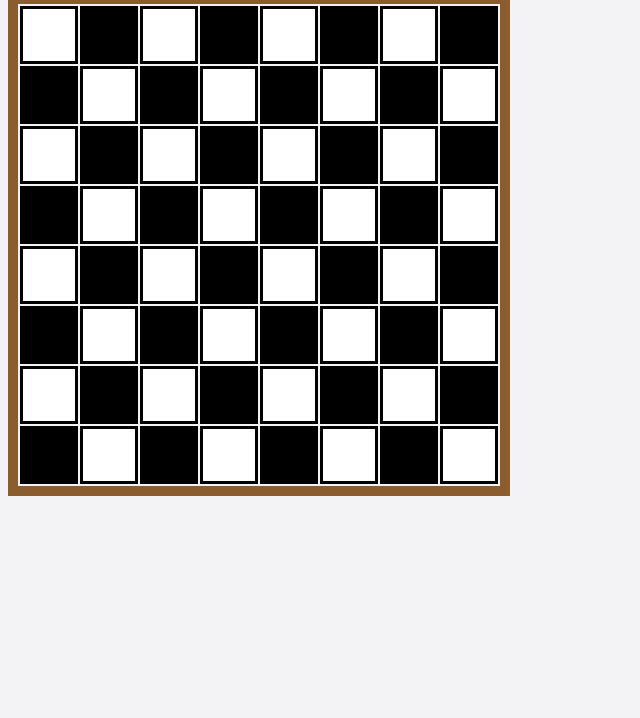
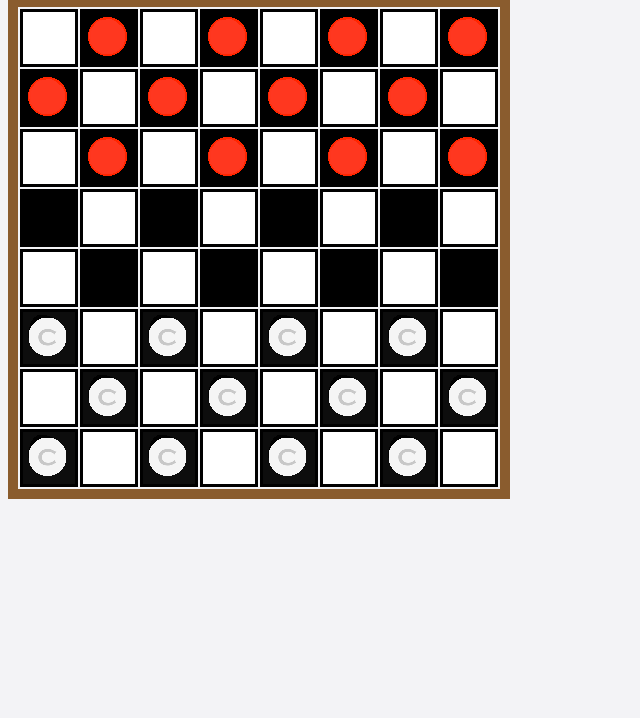
Before and after one commit to hjwouden/Checkers, a plain HTML site: page Main.html in a window 1280 px wide. Shown: the part 82-800 px from the top of the page, without its empty margins (0-640 px from the left). Drawn offline with Linux system fonts and the light colour scheme.

Commit message:
Updated for Assn3
Changed id tags to be number, Updated so more MVC style. Project now
includes model.js. contains game state. updates view. css sheet uses
class instead of id tag

```diff
--- a/Main.html
+++ b/Main.html
@@ -5,14 +5,15 @@
             <link href="style.css" rel="stylesheet" type="text/css" />
         </head>
 
-       <body onload= "showCountdown()">
+       <body>
             <h1>Checkers</h1>
+            <div>
+                <button type="button" onclick="newGame();">New Game</button>
+                <a href = "index.html" target="_blank">How to play Checkers</a>
 
-            <div class="board">
+            </div>
+           <script src="board1.js"></script>
+           <script src="model.js"></script>
 
-          <a href = "index.html" target="_blank">How to play Checkers</a>
-            </div>
-
-           <script src="board1.js"></script>
         </body>
     </html>
--- a/board1.js
+++ b/board1.js
@@ -1,9 +1,12 @@
 var BLACKorWHITE = 1;
+
+var SqNum = 0;
 
     function tableCreate(TblHeight,TblWidth)
     {
         var body=document.getElementsByTagName('body')[0];
         var tbl=document.createElement('table');
+        tbl.id = "gameboard";
         var tbdy=document.createElement('tbody');
 
         for(var i=0;i<TblHeight;i++)
@@ -16,7 +19,8 @@ var BLACKorWHITE = 1;
                     if (BLACKorWHITE == 0)
                     {
                         var td=document.createElement('td');
-                        td.id="white";
+                        td.id=SqNum++;
+                        td.className="white";
                         tr.appendChild(td)
                         BLACKorWHITE = 1;
                     }
@@ -24,15 +28,18 @@ var BLACKorWHITE = 1;
                     {
                         var td=document.createElement('td');
                         if (i <= 2) {
-                            td.id="black";
+                            td.id=SqNum++;
+                            td.className="black";
                         }
                         else if (i >= 5) {
 
-                            td.id = "black";
+                            td.id = SqNum++;
+                            td.className="black";
                         }
                         else
                         {
-                            td.id = "black";
+                            td.id = SqNum++;
+                            td.className="black";
                         }
                         tr.appendChild(td)
                         BLACKorWHITE = 0;
@@ -44,14 +51,17 @@ var BLACKorWHITE = 1;
                     {
                         var td=document.createElement('td');
                         if (i <= 2) {
-                            td.id = "black";
+                            td.id = SqNum++;
+                            td.className="black";
                         }
                         else if (i >= 5) {
-                            td.id = "black";
+                            td.id = SqNum++;
+                            td.className="black";
                         }
                         else
                         {
-                            td.id = "black";
+                            td.id = SqNum++;
+                            td.className="black";
                         }
                         tr.appendChild(td)
                         BLACKorWHITE = 1;
@@ -59,7 +69,8 @@ var BLACKorWHITE = 1;
                     else
                     {
                         var td=document.createElement('td');
-                       td.id = "white";
+                       td.id = SqNum++;
+                       td.className="white";
                         tr.appendChild(td)
                         BLACKorWHITE = 0;
                     }
@@ -70,4 +81,4 @@ var BLACKorWHITE = 1;
         tbl.appendChild(tbdy);
         body.appendChild(tbl)
     }
-document.getElementById("testing").innerHTML= tableCreate(8,8);
+document.createElement = tableCreate(8,8);
--- /dev/null
+++ b/model.js
@@ -0,0 +1,63 @@
+//model.js for keeping track of checkers game board state
+var black = 1;
+var red = 2;
+var board;
+
+//Array shows the current Game State
+var CurrentGame = [0,1,0,1,0,1,0,1,
+                  1,0,1,0,1,0,1,0,
+                  0,1,0,1,0,1,0,1,
+                  0,0,0,0,0,0,0,0,
+                  0,0,0,0,0,0,0,0,
+                  2,0,2,0,2,0,2,0,
+                  0,2,0,2,0,2,0,2,
+                  2,0,2,0,2,0,2,0];
+
+//Array that is the layout of Starting Game
+var StartBoard = [0,1,0,1,0,1,0,1,
+                  1,0,1,0,1,0,1,0,
+                  0,1,0,1,0,1,0,1,
+                  0,0,0,0,0,0,0,0,
+                  0,0,0,0,0,0,0,0,
+                  2,0,2,0,2,0,2,0,
+                  0,2,0,2,0,2,0,2,
+                  2,0,2,0,2,0,2,0];
+
+var gameboard = document.getElementById("gameboard");
+newGame();
+
+//function draws the starting Gameboard
+function newGame(){
+    var k = 0;
+    for(var i = 0; i<8; i++){
+        for(var j = 0; j<8; j++){
+            var cell = gameboard.rows[i].cells[j];
+            if (StartBoard[k] == 1) {
+                //cell.id = "redPC";
+                cell.className = "redPC";
+            }
+            else if (StartBoard[k] == 2) {
+                //cell.id = "whitePC";
+                cell.className = "whitePC";
+            }
+            k++;
+        }
+    }
+}
+
+function UpdateMove(){
+    //1 check if move is valid
+    //2 update current game array
+    //3 update view, change className from piece to black, and from black to piece
+}
+
+//Array shows all valid move locations
+//   valid moves have 1. invalid 0
+var ValidMove = [0,1,0,1,0,1,0,1,
+                 1,0,1,0,1,0,1,0,
+                 0,1,0,1,0,1,0,1,
+                 1,0,1,0,1,0,1,0,
+                 0,1,0,1,0,1,0,1,
+                 1,0,1,0,1,0,1,0,
+                 0,1,0,1,0,1,0,1,
+                 1,0,1,0,1,0,1,0,];
--- a/style.css
+++ b/style.css
@@ -2,19 +2,26 @@
  * /
  *
  * */
-
-#black{
+.black{
     background-color: black;
     width: 50px;
     height: 50px;
 }
-#white{
+.white{
     background-color: white;
     width: 50px;
     height: 50px;
 }
-
-
+.redPC{
+    background-image:url('RedPC.png');
+    width: 50px;
+    height: 50px;
+}
+.whitePC{
+    background-image:url('WhitePC.png');
+    width: 50px;
+    height: 50px;
+}
 a{
     color:#FF0000;    /* unvisited link */
 }
```
Also changed, not shown: RedPC.png (added), WhitePC.png (added).
